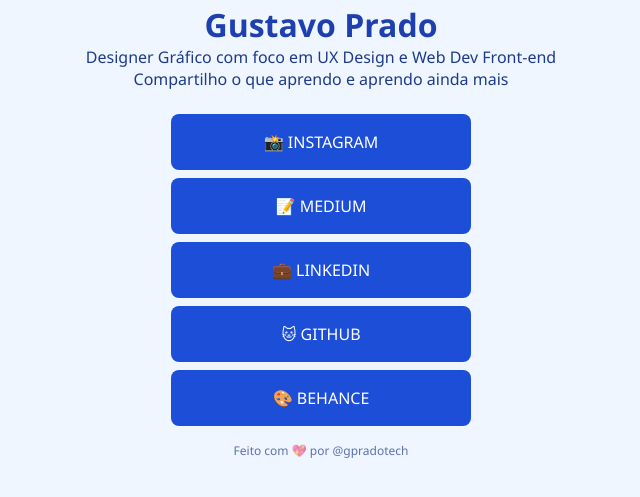
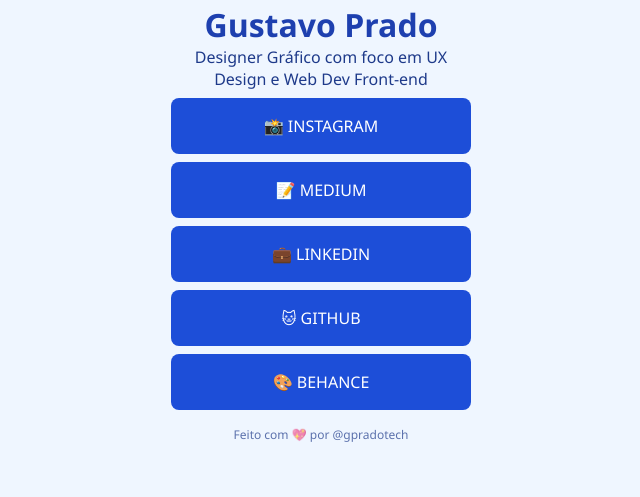
Before and after one commit to gprado-dev/links-gprado-dev, a plain HTML site: page index.html in a window 1280 px wide. Shown: the part 129-626 px from the top of the page, without its empty margins (319-959 px from the left). Drawn offline with Linux system fonts and the light colour scheme.

Commit message:
update all files

```diff
--- a/index.html
+++ b/index.html
@@ -34,7 +34,6 @@
      <!-- <p class="username">@gpradotech</p> -->
      <div>
        <p>Designer Gráfico com foco em UX Design e Web Dev Front-end</p>
-       <p>Compartilho o que aprendo e aprendo ainda mais</p>
      </div>
 
      <!-- redes sociais -->
--- a/style.css
+++ b/style.css
@@ -42,6 +42,11 @@
   font-size: 18px;
   font-weight: 400;
 } */
+
+.container > div {
+  max-width: 300px;
+  margin: 0 auto;
+}
 
 .container > div p {
   font-weight: 500;
@@ -94,6 +99,7 @@
   font-weight: 500;
   font-size: 12px;
   opacity: 0.7;
+  padding-bottom: 24px;
 
   transition: opacity 400ms;
 }
```
